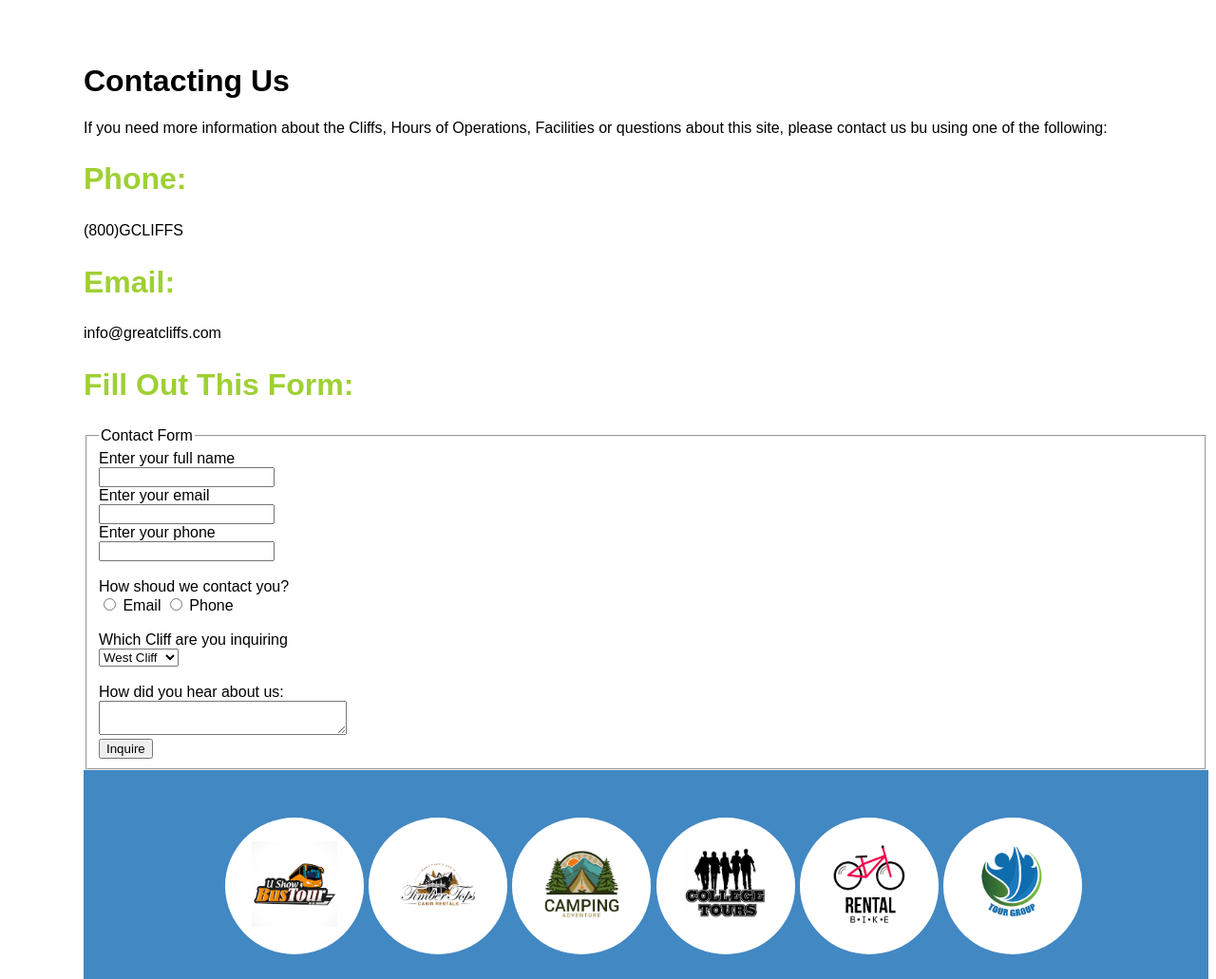
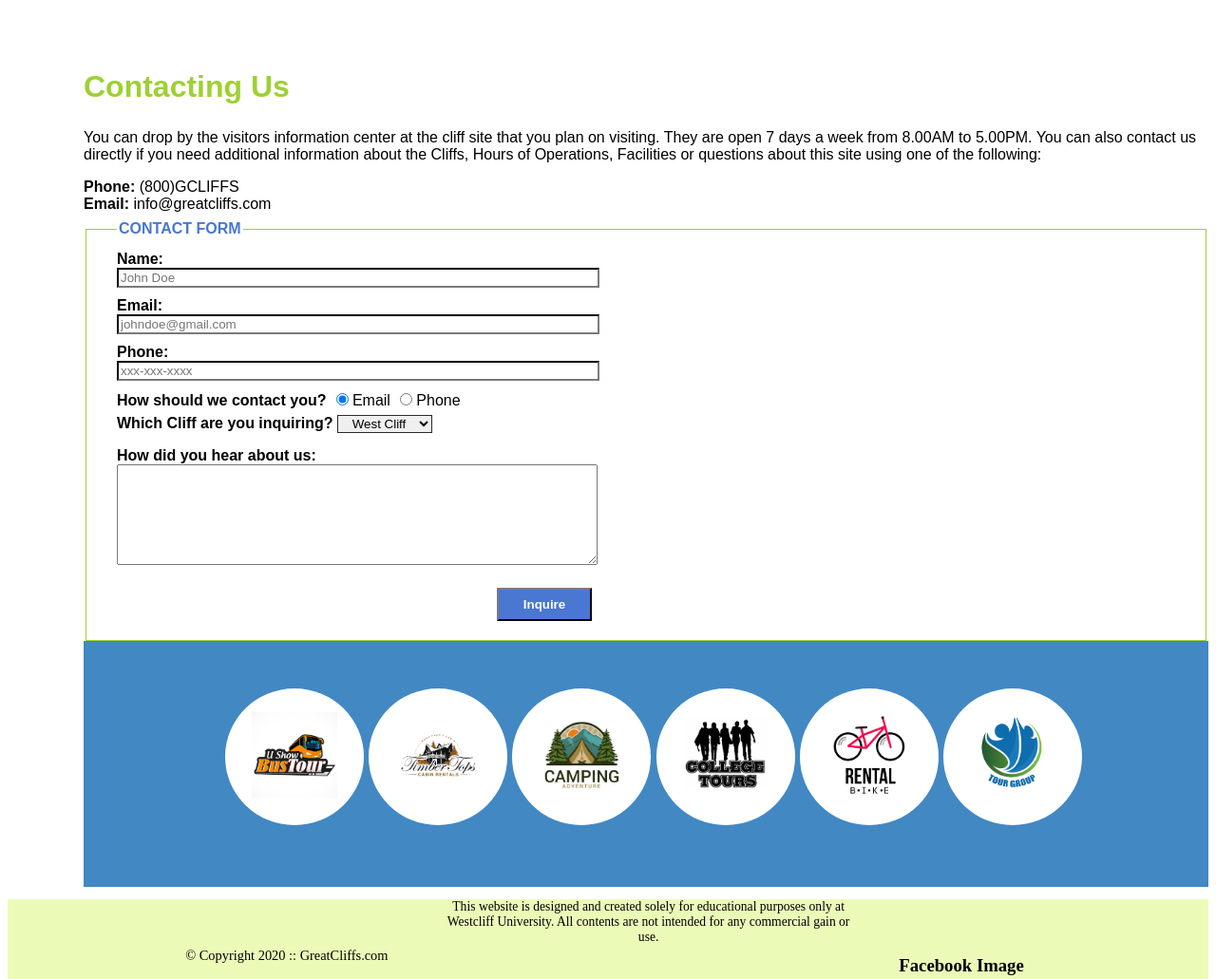
Before and after one commit to TingboW/homework-module1, a plain HTML site: page contact.html in a window 1280 px wide. Shown: the part 458-1489 px from the top of the page at 95% size. Drawn offline with Linux system fonts and the light colour scheme.

Commit message:
add form style

```diff
--- a/contact.html
+++ b/contact.html
@@ -27,44 +27,62 @@
         </header>
         <!--Main content area-->
         <main>
-            <h1>Contacting Us</h1>
+            <h2>Contacting Us</h2>
             <p>
-                If you need more information about the Cliffs, Hours of Operations, Facilities or questions about this site, please contact us bu using one of the following:
+            You can drop by the visitors information center at the cliff site that you plan on visiting. They are open
+            7 days a week from 8.00AM to 5.00PM. You can also contact us directly if you need additional information about
+            the Cliffs, Hours of Operations, Facilities or questions about this site using one of the following:
             </p>
-            <h2>Phone:</h2>
-            <p>(800)GCLIFFS</p>
-            <h2>Email:</h2>
-            <p>info@greatcliffs.com</p>
-            <h2>Fill Out This Form:</h2>
-                    <!-- Create a Form-->
+
+            <div class="contactinfo">
+                <div class="phone">
+                    <span>Phone:</span>
+                    <span>(800)GCLIFFS</span>
+                </div>
+                <div class="email">
+                    <span>Email:</span>
+                    <span>info@greatcliffs.com</span>
+                </div>
+            </div>
+
             <form action="/contact" method="post">
             <fieldset>
                 <legend>Contact Form</legend>
-                            <label>Enter your full name</label><br>
-                            <input type="text" name="name"><br>
-                            <label>Enter your email</label><br>
-                            <input type="email" name="email"><br>
-                            <label>Enter your phone</label><br>
-                            <input type="tel" name="phone"><br>
-                            <br>
-                            <label>How shoud we contact you?</label><br>
-                            <input type="radio" name="contact method" value="Email"> Email
-                            <input type="radio" name="contact method" value="Phone"> Phone<br>
-                            <br>
+                <div class="textbox">
+                    <label>Name:</label>
+                    <input type="text" name="name" placeholder="John Doe">
+                    <label>Email:</label>
+                    <input type="email" name="email" placeholder="johndoe@gmail.com">
+                    <label>Phone:</label>
+                    <input type="text" name="phone" placeholder="xxx-xxx-xxxx">
+                </div>
 
-                            <label>Which Cliff are you inquiring</label><br>
+                <div class="radios">
+                    <label>How should we contact you?</label>
+                    <input type="radio" name="contact" value="email" checked>Email
+                    <input type="radio" name="contact" value="phone">Phone
+                </div>
+
+                <div class="selectmenu">
+                    <label>Which Cliff are you inquiring?</label>
                     <select>
-                                <option selected>West Cliff</option>
+                        <option>West Cliff</option>
                         <option>North Cliff</option>
                         <option>East Cliff</option>
                         <option>South Cliff</option>
-                            </select><br>
-                            <br>
-                            <label>How did you hear about us:</label><br>
-                            <textarea rows="2" cols="30"></textarea><br>
+                    </select>
+                </div>
+
+                <div class="commentbox">
+                    <label>How did you hear about us:</label>
+                    <textarea></textarea>
+                </div>
+
+                <div class="button">
                     <input type="submit" value="Inquire">
-
+                </div>
             </fieldset>
+            </form>
                     </form>
                         <section>
                             <ul id="partners">
--- a/styles.css
+++ b/styles.css
@@ -39,7 +39,7 @@
     display: inline-block;
     float: left;
     padding-left: 25px;
-    border-left: 1px solid rgba (202, 204, 202, 0.6);
+    border-left: 1px solid rgb(202, 204, 202, 0.6);
     line-height: 100px;
     text-transform:uppercase;
     font-size: 14px;
@@ -174,5 +174,75 @@ th:first-child{
 }
 td:first-child{
     font-weight: bold;
-    backgorund: #BDE1FF;
+    background: #BDE1FF;
 }
+
+/* Contact */
+
+fieldset {
+    border:1px solid #9ed034;
+    padding-left: 2em;
+  }
+
+  .textbox label {
+      display:block;
+  }
+.commentbox label {
+    display: block;
+}
+form.button{
+    color: #4977D1;
+}
+
+label {
+    display:inline;
+    font-weight: bold;
+}
+
+span:first-child{
+    font-weight:bold;
+}
+input {
+    width: 500px;
+    border-color: rgb(43, 41, 41);
+    margin-bottom: 10px;
+}
+
+input[name="contact"] { /* attribute selector */
+    width: 15px;
+}
+
+input[type="radios"]{
+        margin-bottom: 15px;
+}
+select{
+    border-color: rgb(43, 41, 41);
+    width: 100px;
+    text-align: center;
+    margin-bottom: 15px;
+}
+
+textarea {
+    width:500px;
+    height: 100px;
+}
+
+input[type="submit"]{
+    display:inline;
+    margin:20px 0 10px 0;
+    width:100px;
+    background-color: #4977D1;
+    color:#fff;
+    font-weight:bold;
+    margin-left: 400px;
+    padding-top: 0.6em;
+    padding-bottom: 0.6em;
+}
+
+legend {
+    color:#4977D1;
+    text-transform: uppercase;
+    font-weight: bold;
+    padding-top: 0.5em;
+    padding-bottom: 0.5em;
+}
```
Lines whose indentation alone changed are shown as unchanged.
